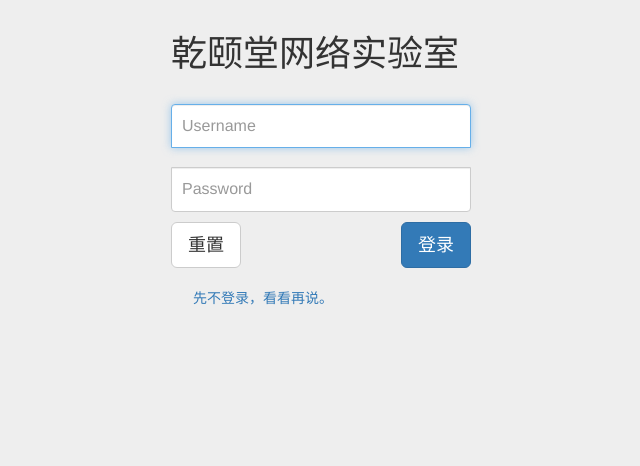
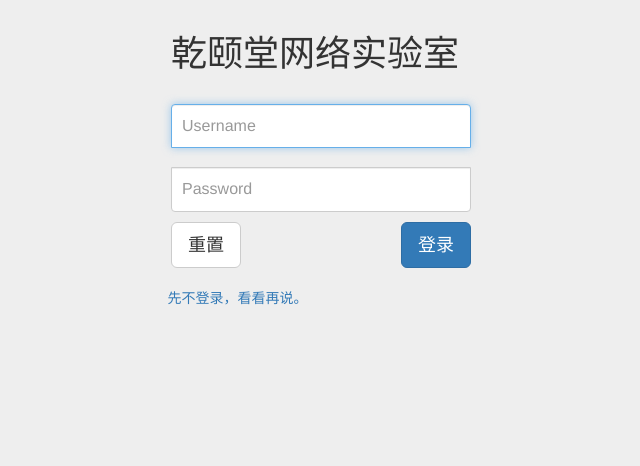
Before and after one commit to feixuelove1009/qyt_ms, a Django app: page /login/ in a window 1280 px wide. Shown: the part 121-587 px from the top of the page, without its empty margins (319-959 px from the left). Run offline with Django 3.2, Linux system fonts and the light colour scheme; some libraries are stand-ins or nearby versions.

Commit message:
little change

```diff
--- a/templates/index.html
+++ b/templates/index.html
@@ -70,7 +70,7 @@
         </div>
         <div id="navbar" class="navbar-collapse collapse">
           <ul class="nav navbar-nav navbar-left" style="padding-left:50px">
-            <li><a href="/test/?rock=CCNAsec">试验中心<img src="/static/imgs/arrow.png" style="display:block;margin-left:30px;margin-top:7px;margin-bottom:-30px;width:20px;height: 10px"/></a></li>
+            <li><a href="/test/?rock=CCNAsec">实验中心<img src="/static/imgs/arrow.png" style="display:block;margin-left:30px;margin-top:7px;margin-bottom:-30px;width:20px;height: 10px"/></a></li>
             <li><a href="#">上交作业</a></li>
             <li><a href="#">预留板块</a></li>
             <li><a href="/admin/" target="_blank">后台管理</a></li>
--- a/templates/login.html
+++ b/templates/login.html
@@ -32,7 +32,7 @@
         <a id="submit" type="submit" class="btn btn-lg btn-primary pull-right">登录</a>
       </form>
     </div> <!-- /container -->
-            <a style="margin-top:20px;left: 40%;position:absolute" href="/test/">先不登录，看看再说。</a>
+            <a style="margin-top:20px;left: 38%;position:absolute" href="/test/">先不登录，看看再说。</a>
 
     <script src="/static/jquery-3.2.1.min.js"></script>
     <script src="/static/js/login.js"></script>
--- a/uwsgi.ini
+++ b/uwsgi.ini
@@ -9,7 +9,7 @@ socket = 127.0.0.1:8000
 #支持线程启动
 #enable-threads = True
 #后台启动，并把日志记录到指定文件
-#daemonize = /var/log/uwsgi.log
+daemonize = /var/log/uwsgi.log
 #主进程
 #master = true
 #vhost = true          //多站模式
```
